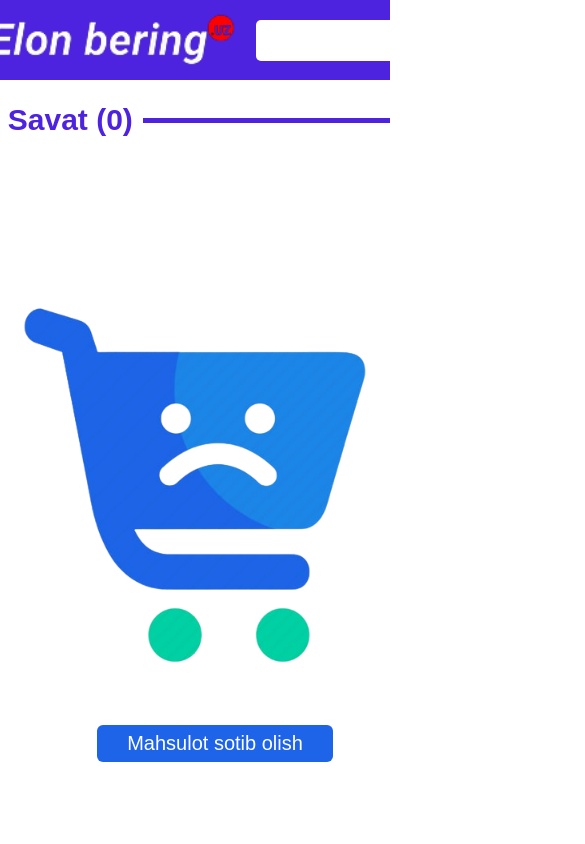
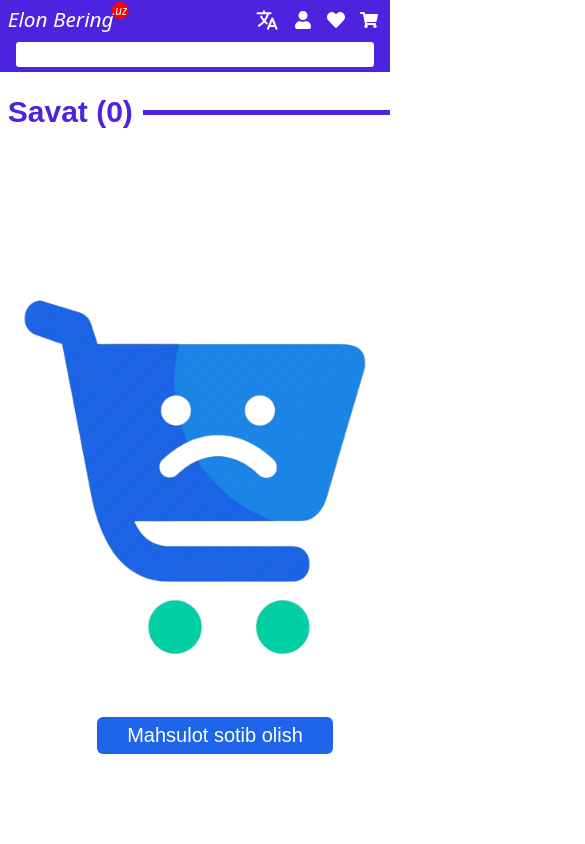
Before and after one commit to abdulhayevbahrom/elonbering_frontend, a React (Create React App) app: page /cart in a window 390 px wide. Shown: the top 844 px of the page, 585 px wide, since content can reach past the window. Built offline with nearby package versions, Linux system fonts and the light colour scheme.

Commit message:
media addet category and header

```diff
--- a/src/api/index.js
+++ b/src/api/index.js
@@ -1,7 +1,8 @@
 import axios from 'axios';
 
 const mainURL = axios.create({
-    baseURL: "https://elonbering-backend.onrender.com/"
+    baseURL: "https://elonbering-backend.onrender.com"
+    // baseURL: "http://localhost:8000"
 })
 
 export default mainURL;
--- a/src/components/Header/Header.css
+++ b/src/components/Header/Header.css
@@ -6,6 +6,31 @@
   justify-content: space-between;
   padding: 0 3%;
   background-color: var(--main-bg);
+}
+
+.logo {
+  font-size: 30px;
+  font-style: italic;
+  font-weight: 500;
+  color: #fff;
+  font-family: system-ui, -apple-system, BlinkMacSystemFont, 'Segoe UI', Roboto, Oxygen, Ubuntu, Cantarell, 'Open Sans', 'Helvetica Neue', sans-serif;
+  margin-right: 30px;
+}
+
+.logo::after {
+  content: '.uz';
+  font-size: 14px;
+  color: #fff;
+  position: absolute;
+  top: -3px;
+  right: -15px;
+  background-color: #f00;
+  border-radius: 50%;
+  font-weight: 500;
+  width: 20px;
+  height: 20px;
+  display: grid;
+  place-items: start;
 }
 
 .header_searchbar {
@@ -24,6 +49,7 @@
   border: none;
   outline: none;
   font-size: 22px;
+  width: 100%;
 }
 
 .searched {
@@ -116,3 +142,149 @@
 .header_links .header_links_item svg {
   font-size: 24px;
 }
+
+
+/* ================== MEDIA ===================== */
+@media screen and (max-width:1370px) {
+  .header {
+    padding-left: 4%;
+    height: 65px;
+  }
+
+  .logo::after {
+    font-size: 10px;
+    width: 15px;
+    height: 15px;
+    top: 3px;
+    right: -10px;
+  }
+
+  .header_searchbar {
+    height: 30px;
+  }
+
+  .header_searchbar input {
+    font-size: 15px;
+  }
+
+  .searched a {
+    font-size: 15px;
+  }
+
+  .header_links .header_lang select,
+  .header_links .header_lang select option,
+  .header_links .header_links_item {
+    font-size: 14px;
+  }
+
+  .header_links .header_links_item svg {
+    font-size: 20px;
+  }
+
+  .header_links_item span {
+    font-size: 11px;
+    width: 14px;
+    height: 14px;
+  }
+}
+
+
+@media screen and (max-width:1200px) {
+  .header_links .header_links_item svg {
+    font-size: 18px;
+  }
+}
+
+@media screen and (max-width:900px) {
+  .logo {
+    font-size: 25px;
+  }
+
+  .logo::after {
+    font-size: 10px;
+    width: 14px;
+    height: 14px;
+    top: 0;
+    right: -10px;
+  }
+
+  .header_links {
+    gap: 15px;
+  }
+}
+
+@media screen and (max-width:750px) {
+  .header {
+    padding: 2% 3% 3% 5%;
+    height: 103px;
+    align-items: start;
+  }
+
+  .header_searchbar {
+    height: 30px;
+    position: absolute;
+    top: 67px;
+    left: 0;
+    width: 92%;
+  }
+
+  .searched {
+    top: 33px;
+  }
+}
+
+@media screen and (max-width:600px) {
+  .header {
+    height: 72px;
+  }
+
+  .header_searchbar {
+    top: 42px;
+    height: 25px;
+    border-radius: 3px;
+  }
+
+  .searched {
+    top: 28px;
+  }
+
+  .logo {
+    font-size: 17px;
+  }
+
+  .logo::after {
+    font-size: 9px;
+    width: 13px;
+    height: 13px;
+    top: -2px;
+    right: -12px;
+  }
+
+  .header_links select,
+  .header_links .header_links_item p {
+    display: none;
+  }
+
+  .header_links_item span {
+    top: -10px;
+    right: -10px;
+    font-size: 12px;
+    width: 14px;
+    height: 14px;
+  }
+}
+
+@media screen and (max-width:400px) {
+  .logo {
+    font-size: 16px;
+  }
+
+  .searched {
+    padding: 5px;
+  }
+
+  .searched a {
+    font-size: 15px;
+    padding: 1px;
+  }
+}
--- a/src/components/Header/Header.jsx
+++ b/src/components/Header/Header.jsx
@@ -43,9 +43,10 @@ const Header = () => {
 
   return (
     <div className="header">
-      <Link to="/"><img src={logo} className="logo" alt="" /></Link>
+      {/* <Link to="/"><img src={logo} className="logo" alt="" /></Link> */}
+      <Link to="/" className='logo'>Elon Bering</Link>
       <div className="header_searchbar">
-        <input type="text" placeholder={text} autoFocus onChange={(e) => searchFunction(e.target.value)} />
+        <input type="search" placeholder={text} onChange={(e) => searchFunction(e.target.value)} />
         <div className="searched" style={{ display: show ? "block" : "none" }}>
           {
             searched.length && searched.map((item, index) =>
--- a/src/components/Products/Products.jsx
+++ b/src/components/Products/Products.jsx
@@ -10,11 +10,9 @@ const Products = () => {
   const [loader, setLoader] = useState(false)
   const [allProducts, setAllProducts] = useState([])
 
-  console.log(allProducts);
-
   useEffect(() => {
     setLoader(true)
-    axios.get('/products')
+    axios.get('products')
       .then(res => { res.data.state && setAllProducts(res.data.innerData) })
       .catch(err => console.log(err))
       .finally(() => setLoader(false))
--- a/src/components/categories/Categories.jsx
+++ b/src/components/categories/Categories.jsx
@@ -1,15 +1,26 @@
-import React from 'react'
+import React, { useState } from 'react'
 import s from "./Categories.module.css"
 import { Category } from "../../static/categories"
-import {NavLink} from "react-router-dom"
+import { NavLink } from "react-router-dom"
+import { FaBars } from 'react-icons/fa'
+import { FiX } from 'react-icons/fi'
 
 const Categories = () => {
+  const [categoriesSidebarShow, setCategoriesSidebarShow] = useState(false)
 
   return (
     <div className={s.categories}>
+      <FaBars onClick={() => setCategoriesSidebarShow(!categoriesSidebarShow)} className={s.categories_bars} />
       {
-        Category()?.map((i, inx) => <NavLink exact activeClassName={s.categories_active} className={s.categories_item}  key={inx} to={i.link}>{i.title}</NavLink>)
+        Category()?.map((i, inx) => <NavLink exact activeClassName={s.categories_active} className={s.categories_item} key={inx} to={i.link}>{i.title}</NavLink>)
       }
+
+      <div className={s.category_sidebar} style={{ display: categoriesSidebarShow ? "block" : "none" }}>
+        <FiX className={s.categories_sidebar_X} onClick={() => setCategoriesSidebarShow(!categoriesSidebarShow)} />
+        {
+          Category()?.map((i, inx) => <NavLink exact activeClassName={s.categories_active} className={s.categories_sidebar_item} key={inx} to={i.link}>{i.title}</NavLink>)
+        }
+      </div>
     </div>
   )
 }
--- a/src/components/categories/Categories.module.css
+++ b/src/components/categories/Categories.module.css
@@ -1,25 +1,180 @@
-.categories{
-  /* width: 80%; */
+.categories {
   height: 47px;
   border-radius: 0 0 15px 15px;
   display: inline-flex;
   align-items: center;
   justify-content: center;
-  box-shadow: 0px 5px 12px rgb(138, 138, 138);
+  box-shadow: 0px 3px 7px rgb(138, 138, 138);
   background-color: #fff8;
-  backdrop-filter:  blur(20px);   /* saturate(180%) */
+  backdrop-filter: blur(20px);
   padding: 0 2%;
+  gap: 15px;
 }
 
-.categories_item{
+.categories_item {
   color: #000;
   font-size: 20px;
   border-radius: 10px;
-  padding:6px 12px;
-  margin: 0 10px;
+  padding: 6px 12px;
 }
 
-.categories_active{
+.categories_active {
   background-color: var(--main-bg);
-  color:#fff;
+  color: #fff;
 }
+
+.categories_bars {
+  display: none;
+}
+
+/* ==================== MEDIA ====================== */
+
+@media screen and (max-width:1520px) {
+  .categories {
+    height: 42px;
+  }
+
+  .categories_item {
+    font-size: 17px;
+  }
+}
+
+@media screen and (max-width:1370px) {
+  .categories {
+    height: 37px;
+  }
+
+  .categories_item {
+    padding: 4px 10px;
+    font-size: 15px;
+    border-radius: 6px;
+  }
+}
+
+@media screen and (max-width:975px) {
+  .categories {
+    width: 100%;
+    border-radius: 0;
+    display: flex;
+    justify-content: flex-start;
+    position: relative;
+  }
+
+  .categories .categories_item:nth-child(8),
+  .categories .categories_item:nth-child(9) {
+    display: none;
+  }
+
+
+  .categories_bars {
+    display: block;
+    cursor: pointer;
+    font-size: 20px;
+    color: var(--main-bg);
+  }
+
+
+  .category_sidebar {
+    display: block;
+    position: absolute;
+    top: 0;
+    left: 0;
+    background-color: rgba(0, 0, 0, 0.925);
+    width: 100%;
+    height: 90vh;
+    padding: 10px;
+  }
+
+  .category_sidebar .categories_sidebar_item {
+    color: #fff;
+    display: block;
+    margin: 7px 0;
+    width: 15%;
+    padding: 3px;
+    padding-left: 5px;
+    border-radius: 3px;
+  }
+
+  .category_sidebar .categories_active {
+    background-color: rgb(31, 137, 224);
+    color: #fff;
+  }
+
+  .categories_sidebar_X {
+    display: block;
+    color: #fff;
+    position: absolute;
+    top: 10px;
+    right: 10px;
+    font-size: 25px;
+    cursor: pointer;
+  }
+}
+
+@media screen and (max-width:840px) {
+  .category_sidebar .categories_sidebar_item {
+    width: 20%;
+  }
+}
+
+@media screen and (max-width:740px) {
+
+  .categories .categories_item:nth-child(6),
+  .categories .categories_item:nth-child(7) {
+    display: none;
+  }
+}
+
+@media screen and (max-width:660px) {
+  .category_sidebar .categories_sidebar_item {
+    width: 27%;
+  }
+}
+
+@media screen and (max-width:540px) {
+  .categories .categories_item:nth-child(5) {
+    display: none;
+  }
+}
+
+@media screen and (max-width:480px) {
+  .category_sidebar .categories_sidebar_item {
+    width: 35%;
+  }
+}
+
+@media screen and (max-width:400px) {
+  .categories {
+    height: 30px;
+  }
+
+  .categories .categories_item {
+    padding: 2px 5px;
+    font-size: 14px;
+    border-radius: 3px;
+  }
+
+  .categories_bars {
+    font-size: 17px;
+  }
+
+  .category_sidebar .categories_sidebar_item {
+    width: 40%;
+    font-size: 15px;
+    padding: 2px;
+    margin: 4px 0;
+  }
+}
+
+@media screen and (max-width:350px) {
+  .categories {
+    height: 28px;
+    display: flex;
+    align-items: center;
+    gap: 8px;
+  }
+
+  .categories .categories_item {
+    font-size: 13px;
+  }
+}
--- a/src/routes/category/Category.jsx
+++ b/src/routes/category/Category.jsx
@@ -17,7 +17,7 @@ function Category() {
 
     useEffect(() => {
         setLoader(true)
-        axios.get(`/products/${pathname.slice(1)}`)
+        axios.get(`/products/${pathname.slice(1)}`, { onDownloadProgress: (e) => { console.log(Math.round(e.loaded * 100 / e.total)) } })
             .then(res => {
                 if (res.data.state) {
                     setAllProducts(res.data.innerData)
--- a/src/routes/home/Home.css
+++ b/src/routes/home/Home.css
@@ -1,13 +1,13 @@
-.home{
+.home {
     position: relative;
 }
 
-.home_navbar{
+.home_navbar {
     width: 100%;
     display: flex;
     flex-direction: column;
     align-items: center;
-    position:sticky;
+    position: sticky;
     top: 0;
     left: 0;
     z-index: 999;
--- a/src/routes/home/Home.jsx
+++ b/src/routes/home/Home.jsx
@@ -13,9 +13,9 @@ function Home() {
         <Header />
         <Categories />
       </div>
-      <BannerCarousel />
-      <Products />
-      <Footer />
+      {/* <BannerCarousel /> */}
+      {/* <Products /> */}
+      {/* <Footer /> */}
     </div>
   )
 }
```
Also changed, not shown: src/index.js (+4 -4 lines).
